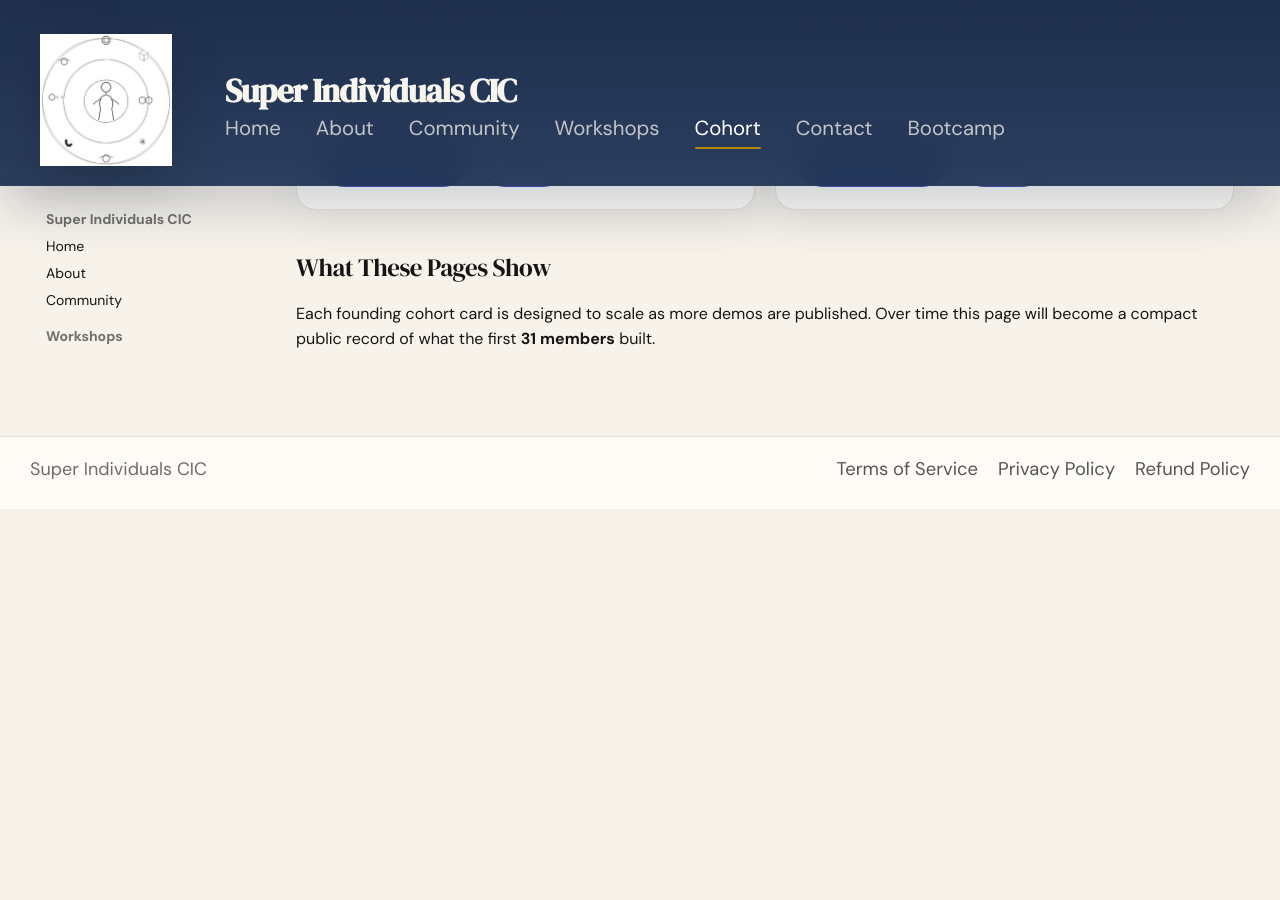
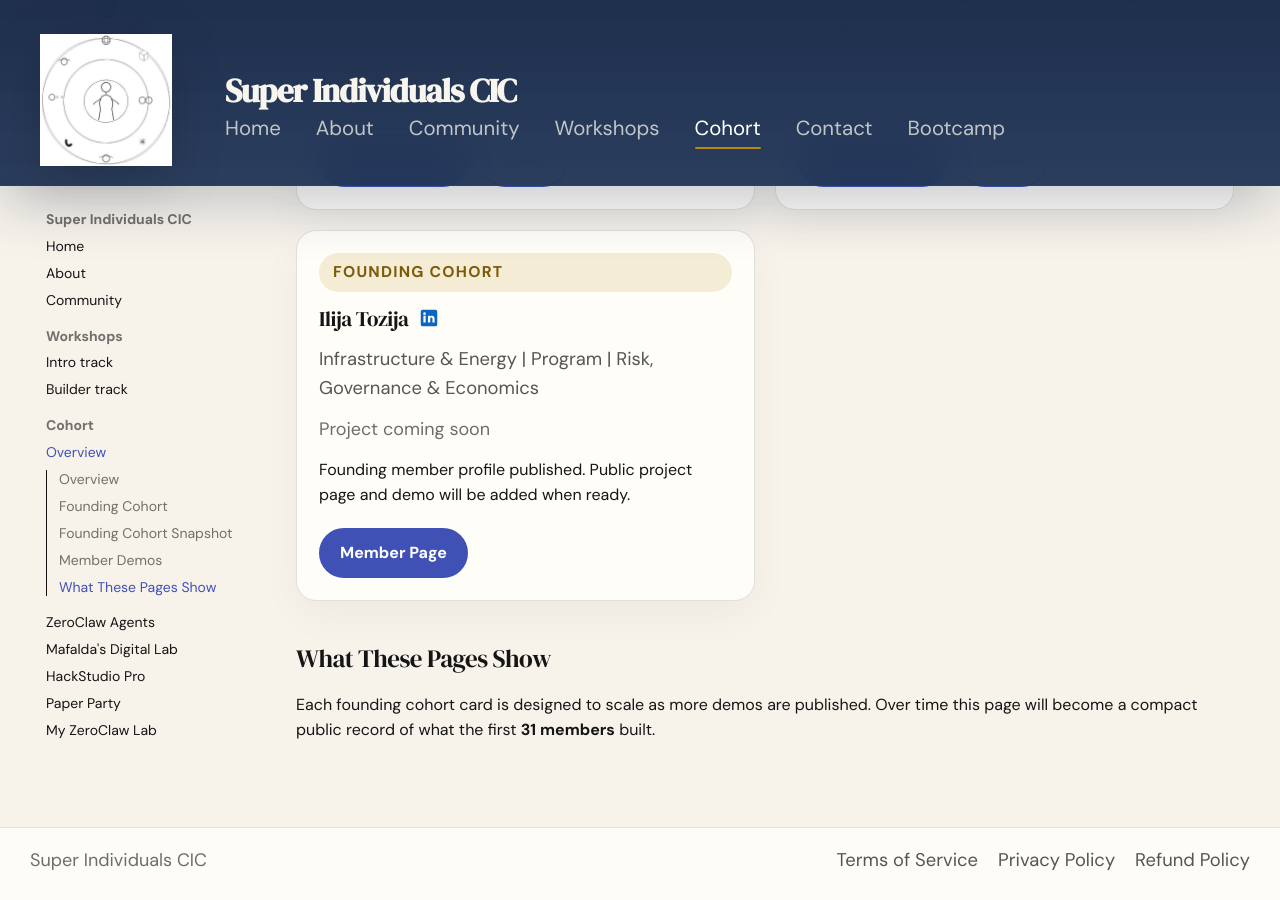
Before and after one commit to sicic-org/sicic-home, an MkDocs documentation site: the page built from docs/cohort/index.md, in a window 1280 px wide and 900 px high, scrolled down 2942 px. Built offline with MkDocs 1.6.1 and Material for MkDocs 9.7.7, drawn with Linux system fonts in a browser that asks for light colours; before the commit the page ends 3451 px from its top, so only the background shows below that.

Commit message:
Add Ilija

```diff
--- a/docs/cohort/index.md
+++ b/docs/cohort/index.md
@@ -215,6 +215,23 @@
       <a class="md-button" href="https://jamaal-l.github.io/my-zeroclaw-agents/">Demo</a>
     </div>
   </div>
+  <div class="proof-card cohort-member-card">
+    <p class="cohort-badge">Founding Cohort</p>
+    <div class="cohort-member-head">
+      <h3>Ilija Tozija</h3>
+      <a class="cohort-linkedin" href="https://www.linkedin.com/in/ilijatozija/" aria-label="Ilija Tozija LinkedIn profile">
+        <svg viewBox="0 0 24 24" aria-hidden="true">
+          <path d="M19 3A2 2 0 0 1 21 5V19A2 2 0 0 1 19 21H5A2 2 0 0 1 3 19V5A2 2 0 0 1 5 3H19M8.34 17V9.67H5.9V17H8.34M7.12 8.66A1.41 1.41 0 1 0 7.12 5.84A1.41 1.41 0 0 0 7.12 8.66M18.1 17V12.96C18.1 10.8 16.95 9.53 15.42 9.53C14.19 9.53 13.64 10.21 13.33 10.69V9.67H10.89C10.92 10.35 10.89 17 10.89 17H13.33V12.91C13.33 12.69 13.35 12.47 13.41 12.31C13.58 11.87 13.97 11.41 14.6 11.41C15.42 11.41 15.75 12.03 15.75 12.94V17H18.1Z"/>
+        </svg>
+      </a>
+    </div>
+    <p class="cohort-member-role">Infrastructure &amp; Energy | Program | Risk, Governance &amp; Economics</p>
+    <p class="pricing-meta">Project coming soon</p>
+    <p>Founding member profile published. Public project page and demo will be added when ready.</p>
+    <div class="cohort-card-actions">
+      <a class="md-button md-button--primary" href="tozija-profile/">Member Page</a>
+    </div>
+  </div>
 </div>
 
 ## What These Pages Show
--- a/mkdocs.yml
+++ b/mkdocs.yml
@@ -61,6 +61,7 @@
       - Luis'ZeroClaw Lab: cohort/loio-zeroclaw.md
       - CHIP — Charlie's Padel Coach: cohort/luzuka-chip.md
       - J's ZeroClaw Lab: cohort/linton-zeroclaw.md
+      - Ilija Tozija: cohort/tozija-profile.md
   - Contact: contact.md
 
 extra:
```
Also changed, not shown: docs/cohort/tozija-profile.md (added, +62 -0 lines), docs/index.md (+14 -0 lines).
